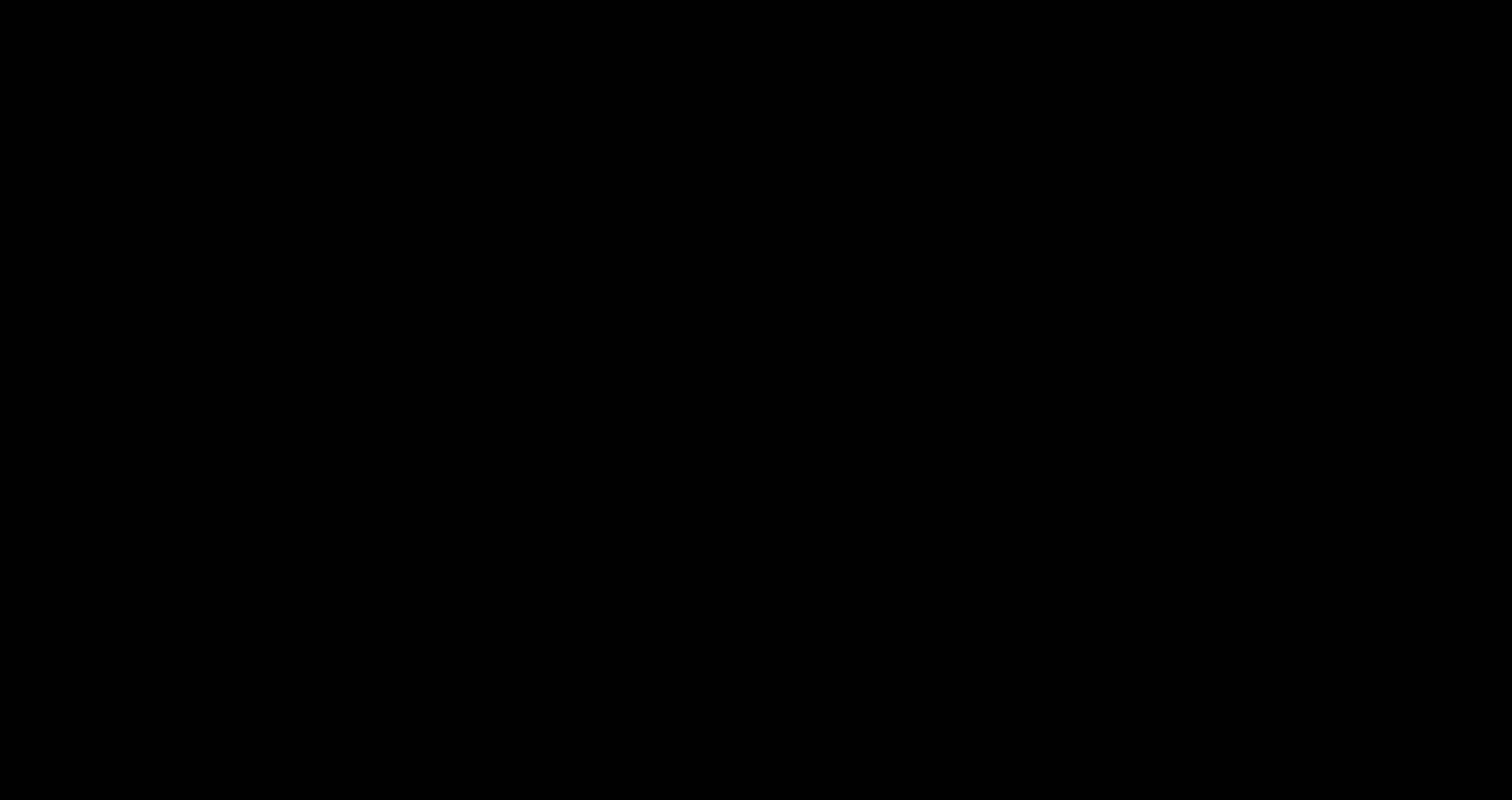
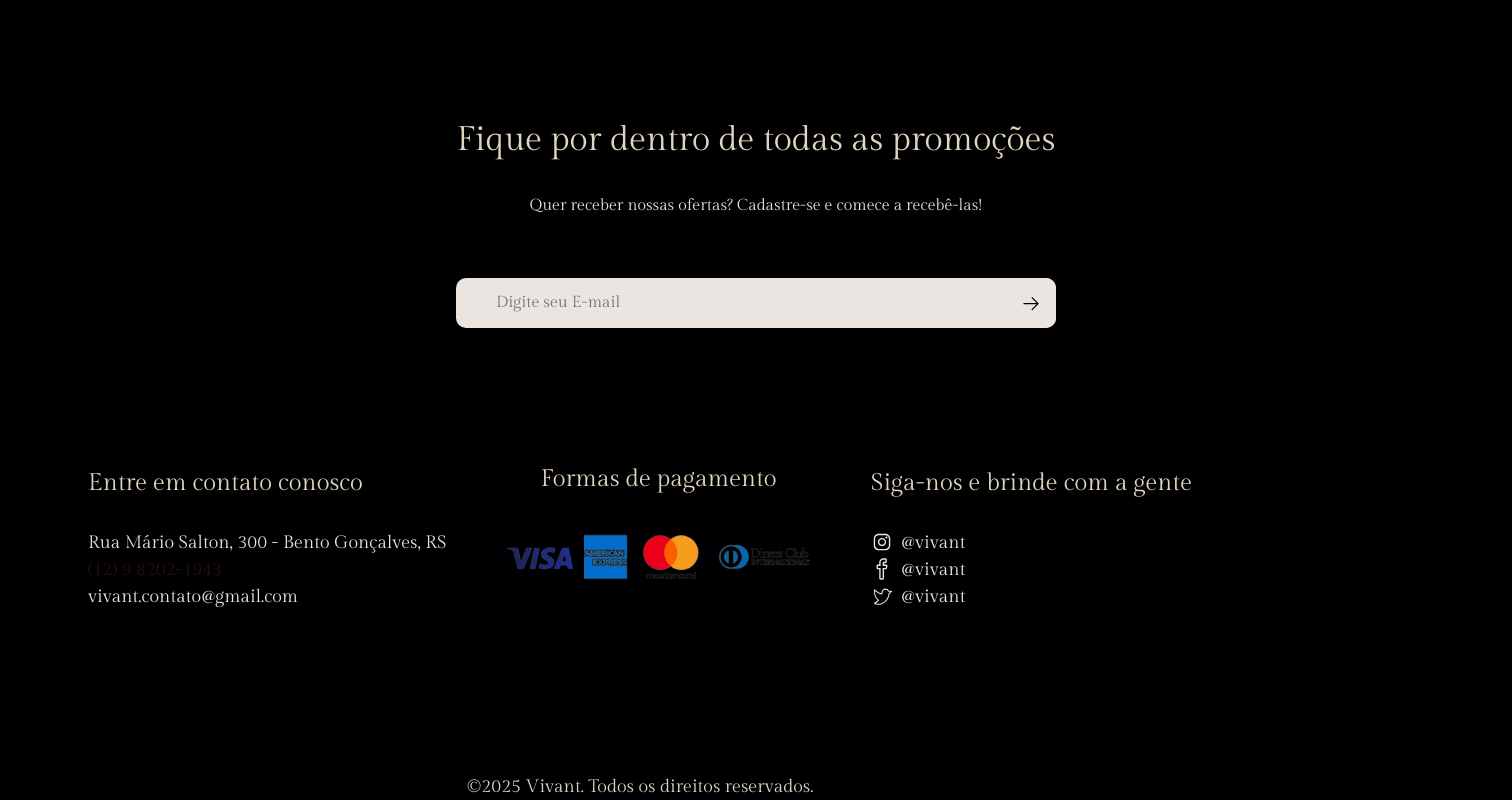
Before and after one commit to Raick-Staine/FrontEnd-Projeto3, a Next.js app: page / in a window 1280 px wide. Shown: the part 3058-3858 px from the top of the page, 1512 px wide, since content can reach past the window. Before the commit the page ends 2979 px from the top, so only its background shows below. Built offline with nearby package versions, Linux system fonts and the light colour scheme.

Commit message:
Adicionando Footer

```diff
--- /dev/null
+++ b/src/components/Footer/index.js
@@ -0,0 +1,63 @@
+import React from 'react';
+import { VscArrowRight } from "react-icons/vsc";
+import { IoLogoInstagram } from "react-icons/io";
+import { SlSocialFacebook } from "react-icons/sl";
+import { PiTwitterLogoLight } from "react-icons/pi";
+export default function Footer() {
+    return (
+        <footer>
+            <div class="w-[1512px] h-[600px] bg-black ml-auto mr-auto -mb-15 flex flex-col items-center justify-center gap-7">
+                <p className="text-[#E1D5C2] text-[34px] font-['Gilda_Display']">Fique por dentro de todas as promoções</p>
+                <p className="text-[#EAE5E1] text-[16px] font-['Gilda_Display']">Quer receber nossas ofertas? Cadastre-se e comece a recebê-las!</p>
+
+                <div className="mt-8 flex items-center w-[600px] h-[50px] bg-[#EAE5E1] rounded-[10px]">
+                    <input className="flex-grow h-full bg-transparent text-black font-['Montserrat'] rounded-l-[10px] pl-10 outline-none" type="email" placeholder="Digite seu E-mail" />
+
+                    <button className="w-[50px] h-full bg-[#EAE5E1] flex items-center justify-center rounded-r-[10px]">
+                        <VscArrowRight className="text-black text-[20px]" />
+                    </button>
+                </div>
+            </div>
+
+            <div className="flex items-center justify-between ml-22 mr-22">
+                <div>
+                    <p className="text-[#E1D5C2] text-[24px] font-[Gilda_Display]">Entre em contato conosco</p>
+                    <div className="mt-7">
+                        <p className="text-[#EAE5E1] text-[18px] font-['Gilda_Display']">Rua Mário Salton, 300 - Bento Gonçalves, RS</p>
+                        <p className="text-[#251305] text-[18px] font-['Gilda_Display']">(12) 9 8202-1943</p>
+                        <p className="text-[#EAE5E1] text-[18px] font-['Gilda_Display']">vivant.contato@gmail.com</p>
+                    </div>
+                </div>
+
+                <div className="items-center justify-center flex flex-col gap-5">
+                    <p className="text-[#E1D5C2] text-[24px] font-['Gilda_Display']">Formas de pagamento</p>
+                    <img class="w-80 h-24" src='formas-de-pagamento.png' />
+                </div>
+
+                <div>
+                    <p className="text-[#E1D5C2] text-[24px] font-['Gilda_Display']">Siga-nos e brinde com a gente</p>
+                    <div className="mt-7">
+                        <div className="flex items-center gap-2">
+                            <i className="text-[#EAE5E1] text-[22px]"><IoLogoInstagram /></i>
+                            <p className="text-[#EAE5E1] text-[18px] font-['Gilda_Display']">@vivant</p>
+                        </div>
+
+                        <div className="flex items-center gap-2">
+                            <i className="text-[#EAE5E1] text-[22px]"><SlSocialFacebook /></i>
+                            <p className="text-[#EAE5E1] text-[18px] font-['Gilda_Display']">@vivant</p>
+                        </div>
+
+                        <div className="flex items-center gap-2">
+                            <i className="text-[#EAE5E1] text-[22px]"><PiTwitterLogoLight  /></i>
+                            <p className="text-[#EAE5E1] text-[18px] font-['Gilda_Display']">@vivant</p>
+                        </div>
+                    </div>
+                </div>
+            </div>
+
+            <div className="items-center justify-center flex flex-col gap-5 mt-40">
+                <p className="text-[#E1D5C2] text-[18px] font-['Gilda_Display']">&copy;2025 Vivant. Todos os direitos reservados.</p>
+            </div>
+        </footer>
+    )
+}
--- a/src/pages/index.js
+++ b/src/pages/index.js
@@ -1,6 +1,8 @@
 import Head from "next/head";
 import Topo from "@/components/Topo";
 import LadingPage from "@/components/LadingPage";
+import Footer from "@/components/Footer";
+
 
 
 export default function Home() {
@@ -15,8 +17,6 @@ export default function Home() {
 
       <Topo />
       <LadingPage />
-
-
 
       <div className="flex flex-col justify-center items-center p-4 ">
         <h3 className="md:text-3xl text-center mt-8 mb-5 text-[#E1D5C2]">Saiba como escolher o vinho ideal para você!</h3>
@@ -149,8 +149,7 @@ export default function Home() {
         </div>
       </div>
 
-
-
+      <Footer />
     </>
   );
 }
```
Also changed, not shown: public/formas-de-pagamento.png (added).
